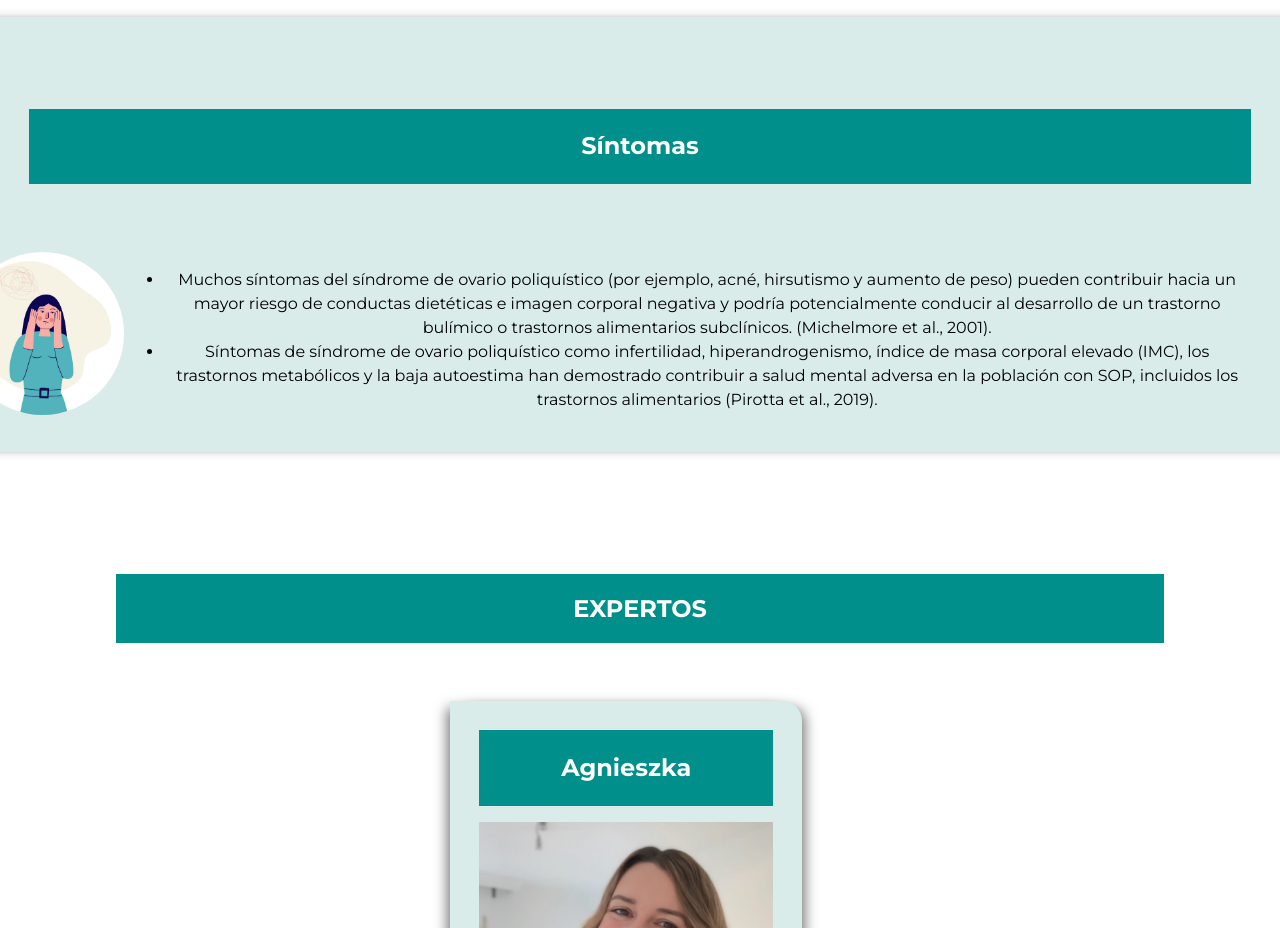
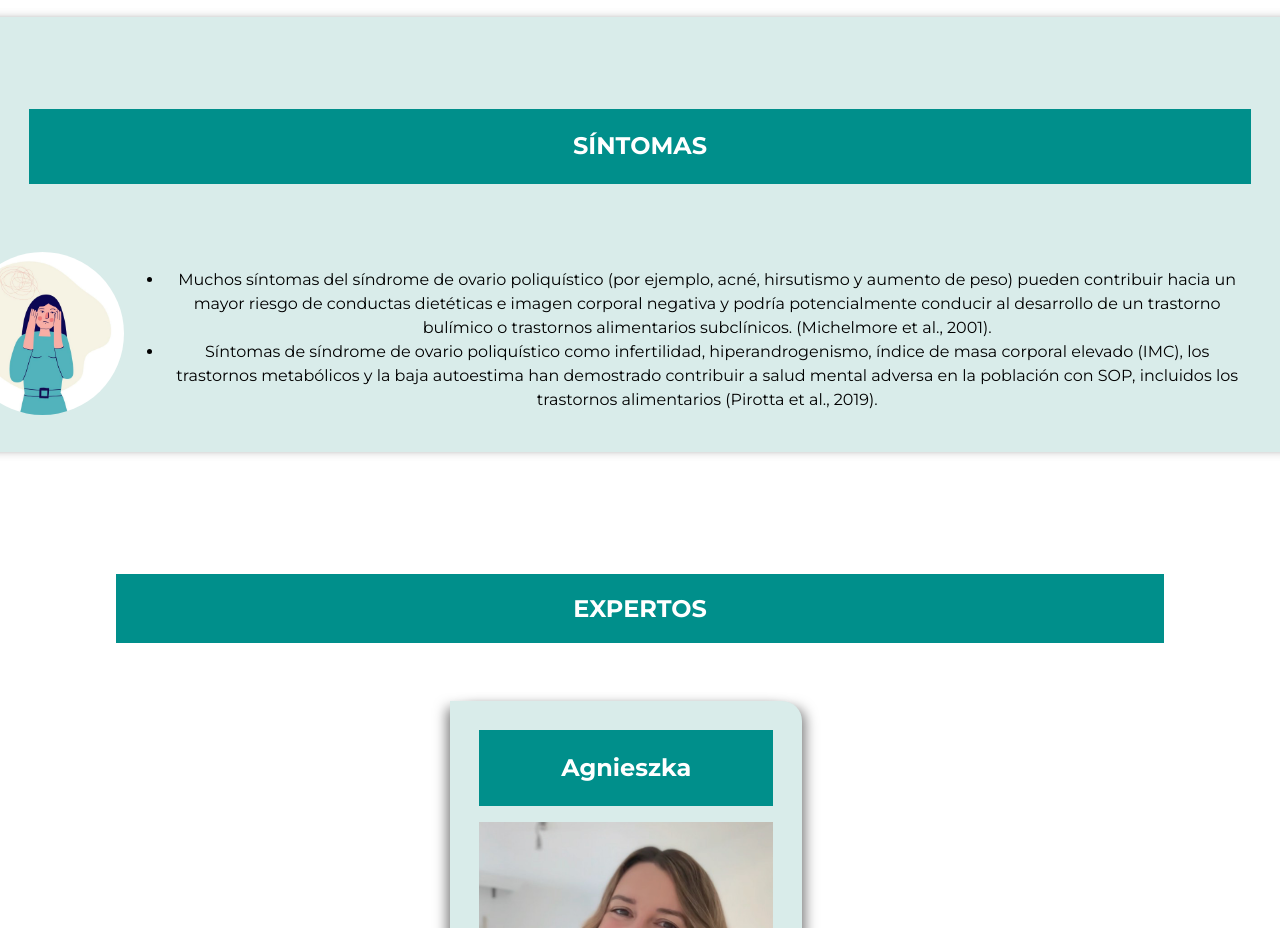
Before and after one commit to angylearns/oviva_care, a React (Vite) app in the folder HolisticFront/: page / in a window 1280 px wide. Shown: the part 7740-8668 px from the top of the page. Built offline with nearby package versions, Linux system fonts and the light colour scheme; no server answers; a web font is replaced by a local one.

Commit message:
article style

```diff
--- a/HolisticFront/src/components/article/Article.jsx
+++ b/HolisticFront/src/components/article/Article.jsx
@@ -80,10 +80,8 @@ const Article = () => {
             Tu cuerpo necesitará tiempo para recuperarse.
             Escuché historias de mujeres jóvenes con SOP que quedaron aterrorizadas por sus médicos.
             diciéndoles “No podrás quedar embarazada”.
-            Por suerte, investigué y con
-            cambios en mi estilo de vida que ya estaba implementando, después de dos meses de
-            ese incidente me vino la regla, y me tomó aproximadamente un año
-            para recuperar mi período.</li>
+            Por suerte, investigué y con cambios en mi estilo de vida que ya estaba implementando hacía más de un año. Después de dos meses de
+            ese incidente me vino la regla, y me tomó aproximadamente un año para recuperar mi período.</li>
         </ul>
       </div>
     </div>
--- a/HolisticFront/src/components/symptoms/Symptoms.jsx
+++ b/HolisticFront/src/components/symptoms/Symptoms.jsx
@@ -9,7 +9,7 @@ const Article = () => {
 
       <div className="symmptoms-container">
         <div className='containertitle'>
-          <h2 className='titleblog'>Síntomas</h2>
+          <h2 className='titleblog'>SÍNTOMAS</h2>
         </div>
         <div className="divsymptoms">
           <img className="symptoms" src={symptoms} alt="symptoms" />
```
